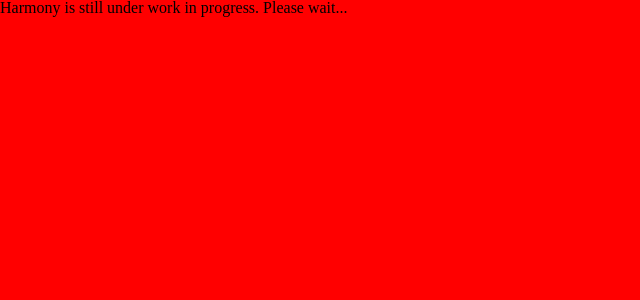
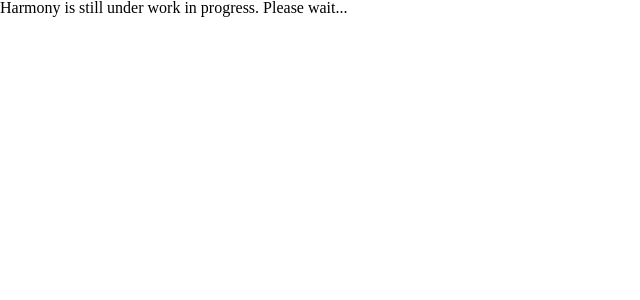
Before and after one commit to gayanvirajith/harmony, a Jekyll site: the page built from index.html, in a window 1280 px wide. Shown: the top 300 px of the page, without its empty margins (0-640 px from the left). Built offline with Jekyll 4.4.1, drawn with Linux system fonts in a browser that asks for light colours; nearby versions of some CDN libraries; Markdown is read by kramdown in place of the engine named in the settings.

Commit message:
Used sass variable for background body

```diff
--- a/assets/css/main.scss
+++ b/assets/css/main.scss
@@ -5,5 +5,5 @@
 
 
 body {
-    background: red;
+    background: $color-1;
 }
```
